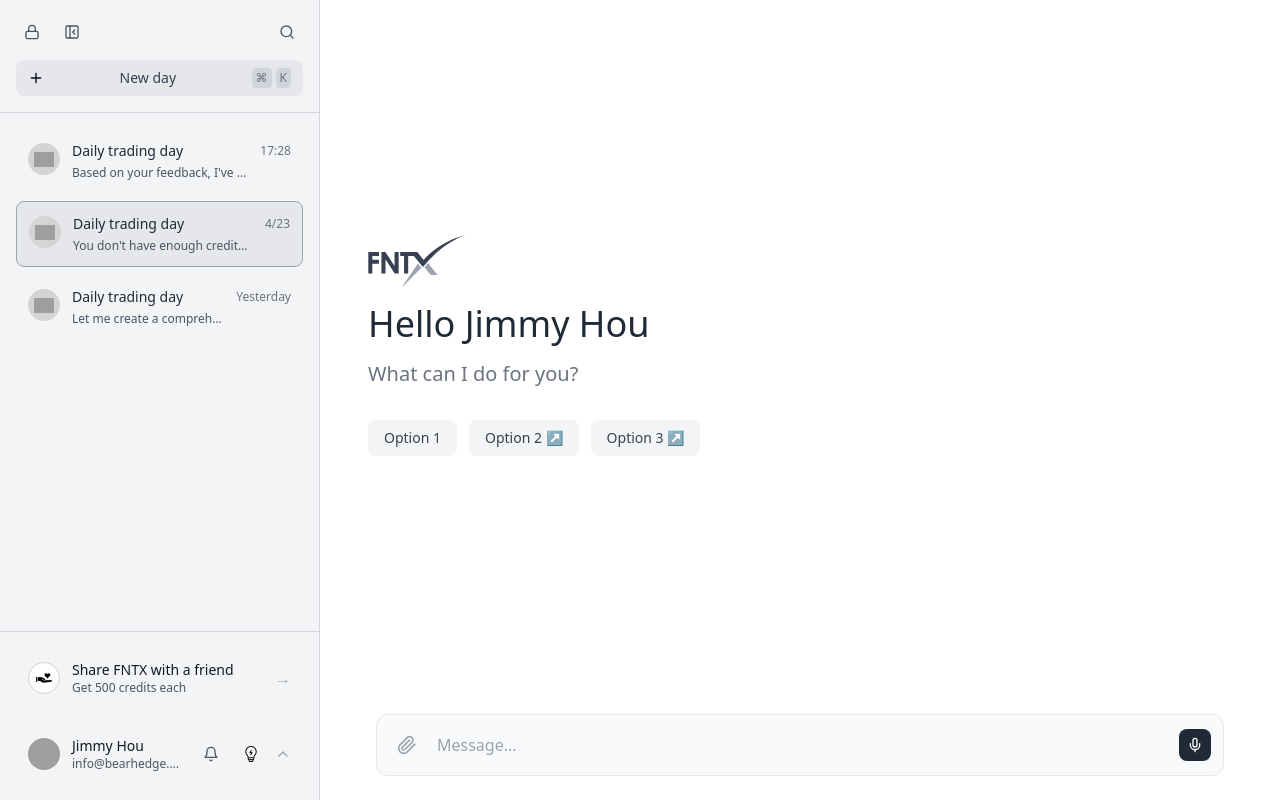
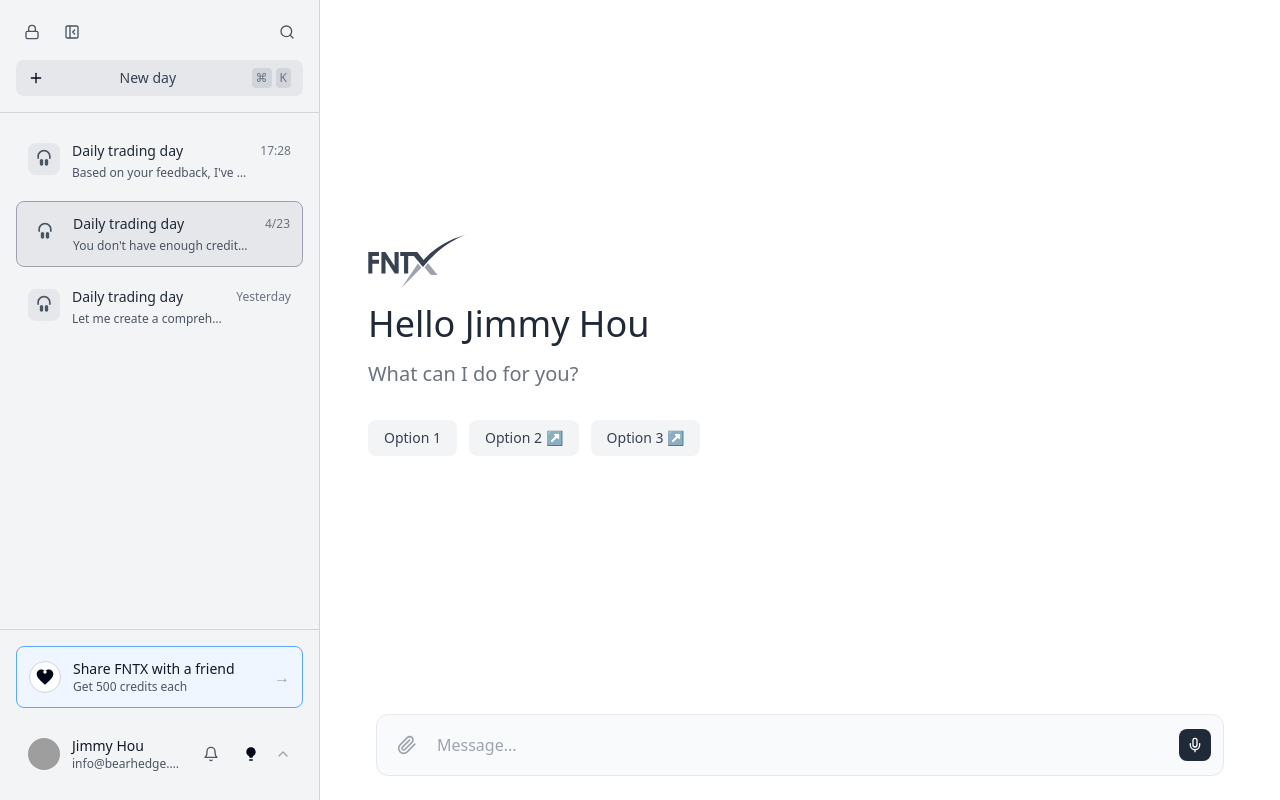
Before and after one commit to bearhedge/fntx-ai-v8, a React (Vite) app: page / in a window 1280 px wide. Built offline with nearby package versions, Linux system fonts and the light colour scheme; grey boxes are pictures that could not be loaded.

Commit message:
Fix UI and add Share FNTX section
- Fixed chat history icon display.
- Implemented Share FNTX with a friend section.
- Fixed alignment issues in the Share FNTX dialog.
- Updated UI to match the provided screenshots.

```diff
--- a/src/components/Layout/ShareSection.tsx
+++ b/src/components/Layout/ShareSection.tsx
@@ -14,13 +14,10 @@ export const ShareSection = ({
   const [isOpen, setIsOpen] = useState(false);
 
   const HandHeartIcon = () => (
-    <div className="w-6 h-6 flex items-center justify-center">
-      <img
-        src="/lovable-uploads/74deb9a2-253e-47ac-a98c-f1767624e468.png"
-        alt="Hand Heart"
-        className="w-5 h-5"
-      />
-    </div>
+    <svg width="20" height="20" viewBox="0 0 24 24" fill="none" xmlns="http://www.w3.org/2000/svg">
+      <path d="M12 21.35l-1.45-1.32C5.4 15.36 2 12.28 2 8.5 2 5.42 4.42 3 7.5 3c1.74 0 3.41.81 4.5 2.09C13.09 3.81 14.76 3 16.5 3 19.58 3 22 5.42 22 8.5c0 3.78-3.4 6.86-8.55 11.54L12 21.35z" fill="currentColor"/>
+      <path d="M10 6c0-1.1.9-2 2-2s2 .9 2 2-.9 2-2 2-2-.9-2-2z" fill="white"/>
+    </svg>
   );
 
   if (isCollapsed) {
@@ -38,22 +35,21 @@ export const ShareSection = ({
     <>
       <button
         onClick={() => setIsOpen(true)}
-        className="w-full flex items-center space-x-3 p-3 rounded-lg hover:bg-gray-200 transition-colors text-left"
+        className="w-full flex items-center space-x-3 p-3 rounded-lg hover:bg-gray-200 transition-colors text-left border border-blue-400 bg-blue-50"
       >
         <div className="w-8 h-8 rounded-full bg-white border border-gray-300 flex items-center justify-center flex-shrink-0">
           <HandHeartIcon />
         </div>
         <div className="flex-1 min-w-0">
-          <p className="text-sm text-gray-900 font-light">Share FNTX with a friend</p>
+          <p className="text-sm text-gray-900 font-medium">Share FNTX with a friend</p>
           <p className="text-xs text-gray-600 font-light">Get 500 credits each</p>
         </div>
         <span className="text-gray-400">→</span>
       </button>
 
       <Dialog open={isOpen} onOpenChange={setIsOpen}>
-        <DialogContent className="max-w-md mx-auto bg-white rounded-2xl shadow-xl border-0 p-0 overflow-hidden">
-          <div className="relative">
-            <DialogHeader className="text-center p-6 pb-4">
+        <DialogContent className="max-w-md mx-auto bg-white rounded-2xl shadow-xl border-0 p-6">
+          <DialogHeader className="text-center mb-6">
             <DialogTitle className="flex items-center justify-center mb-4">
               <img
                 src="/lovable-uploads/b85318d4-56bb-4df5-bebf-97205c24e092.png"
@@ -61,43 +57,39 @@ export const ShareSection = ({
                 className="h-8"
               />
             </DialogTitle>
+            <p className="text-gray-600 text-center">Refer a friend, get 500 credits each</p>
           </DialogHeader>
 
-            <div className="px-6 pb-6 space-y-6">
-              <p className="text-gray-600 text-center text-sm">Refer a friend, get 500 credits each</p>
-
           <div className="space-y-4">
-                <div className="flex justify-between items-center text-sm text-gray-500 px-4">
+            <div className="grid grid-cols-3 gap-4 text-sm text-gray-600 px-2">
               <span>Invitation code</span>
-                  <span>Friends invited</span>
-                  <span>Share</span>
+              <span className="text-center">Friends invited</span>
+              <span className="text-right">Share</span>
             </div>
 
-                <div className="flex items-center justify-between p-4 bg-gray-50 rounded-lg">
+            <div className="grid grid-cols-3 gap-4 items-center p-3 bg-gray-50 rounded-lg">
               <span className="font-mono text-sm font-medium text-gray-900">FXBXHKSL8XR7</span>
-                  <span className="text-sm text-gray-600">1 / 1</span>
-                  <div className="flex space-x-2">
-                    <Button variant="ghost" size="sm" className="h-8 w-8 p-0 hover:bg-gray-200">
-                      <Copy className="w-4 h-4 text-gray-600" />
+              <span className="text-sm text-gray-600 text-center">1 / 1</span>
+              <div className="flex justify-end space-x-2">
+                <Button variant="ghost" size="sm" className="h-8 w-8 p-0">
+                  <Copy className="w-4 h-4" />
                 </Button>
-                    <Button variant="ghost" size="sm" className="h-8 w-8 p-0 hover:bg-gray-200">
-                      <Mail className="w-4 h-4 text-gray-600" />
+                <Button variant="ghost" size="sm" className="h-8 w-8 p-0">
+                  <Mail className="w-4 h-4" />
                 </Button>
               </div>
             </div>
 
-                <div className="flex items-center justify-between p-4 bg-gray-50 rounded-lg">
+            <div className="grid grid-cols-3 gap-4 items-center p-3 bg-gray-50 rounded-lg">
               <span className="font-mono text-sm font-medium text-gray-900">L05OUHWNAXE7W9</span>
-                  <span className="text-sm text-gray-600">1 / 1</span>
-                  <div className="flex space-x-2">
-                    <Button variant="ghost" size="sm" className="h-8 w-8 p-0 hover:bg-gray-200">
-                      <Copy className="w-4 h-4 text-gray-600" />
+              <span className="text-sm text-gray-600 text-center">1 / 1</span>
+              <div className="flex justify-end space-x-2">
+                <Button variant="ghost" size="sm" className="h-8 w-8 p-0">
+                  <Copy className="w-4 h-4" />
                 </Button>
-                    <Button variant="ghost" size="sm" className="h-8 w-8 p-0 hover:bg-gray-200">
-                      <Mail className="w-4 h-4 text-gray-600" />
+                <Button variant="ghost" size="sm" className="h-8 w-8 p-0">
+                  <Mail className="w-4 h-4" />
                 </Button>
-                  </div>
-                </div>
               </div>
             </div>
           </div>
--- a/src/components/Layout/Sidebar.tsx
+++ b/src/components/Layout/Sidebar.tsx
@@ -1,4 +1,3 @@
-
 import React, { useState, useEffect } from 'react';
 import { MessageSquare, Plus, User, ChevronUp, Settings, Home, Mail, LogOut, PanelLeftClose, PanelLeftOpen, Search, Lock, Unlock, Bell, Zap } from 'lucide-react';
 import { DropdownMenu, DropdownMenuContent, DropdownMenuItem, DropdownMenuSeparator, DropdownMenuTrigger } from "@/components/ui/dropdown-menu";
@@ -86,19 +85,18 @@ export const Sidebar = () => {
   const sidebarWidth = isCollapsed ? 'w-16' : 'w-80';
 
   const BrainIcon = ({ size = 'w-6 h-6' }: { size?: string }) => (
-    <img
-      src="/lovable-uploads/36eba53a-5a74-47ad-afbf-62a1bb18d274.png"
-      alt="Brain"
-      className={`${size} object-contain filter grayscale`}
-    />
+    <svg className={size} viewBox="0 0 24 24" fill="none" xmlns="http://www.w3.org/2000/svg">
+      <path d="M12 3C8.68629 3 6 5.68629 6 9V11C6 11.5523 5.55228 12 5 12C4.44772 12 4 11.5523 4 11V9C4 4.58172 7.58172 1 12 1C16.4183 1 20 4.58172 20 9V11C20 11.5523 19.5523 12 19 12C18.4477 12 18 11.5523 18 11V9C18 5.68629 15.3137 3 12 3Z" fill="currentColor"/>
+      <path d="M7 14C7 12.8954 7.89543 12 9 12C10.1046 12 11 12.8954 11 14V18C11 19.1046 10.1046 20 9 20C7.89543 20 7 19.1046 7 18V14Z" fill="currentColor"/>
+      <path d="M13 14C13 12.8954 13.8954 12 15 12C16.1046 12 17 12.8954 17 14V18C17 19.1046 16.1046 20 15 20C13.8954 20 13 19.1046 13 18V14Z" fill="currentColor"/>
+    </svg>
   );
 
   const LightbulbIcon = ({ size = 'w-4 h-4' }: { size?: string }) => (
-    <img
-      src="/lovable-uploads/becb3edb-5184-4dbe-943e-630073331215.png"
-      alt="Lightbulb"
-      className={`${size} object-contain`}
-    />
+    <svg className={size} viewBox="0 0 24 24" fill="none" xmlns="http://www.w3.org/2000/svg">
+      <path d="M9 21C9 21.5523 9.44772 22 10 22H14C14.5523 22 15 21.5523 15 21C15 20.4477 14.5523 20 14 20H10C9.44772 20 9 20.4477 9 21Z" fill="currentColor"/>
+      <path d="M12 2C8.13401 2 5 5.13401 5 9C5 11.3891 6.26156 13.4894 8.14061 14.7094C8.60827 15.0398 8.99022 15.4616 9.26773 15.9438C9.54525 16.426 9.71171 16.9564 9.75826 17.5H14.2417C14.2883 16.9564 14.4547 16.426 14.7323 15.9438C15.0098 15.4616 15.3917 15.0398 15.8594 14.7094C17.7384 13.4894 19 11.3891 19 9C19 5.13401 15.866 2 12 2Z" fill="currentColor"/>
+    </svg>
   );
 
   return (
@@ -158,14 +156,14 @@ export const Sidebar = () => {
                 key={chat.id}
                 className={`w-full p-2 rounded-lg transition-colors mb-2 ${chat.active ? 'bg-gray-200 border border-gray-400' : 'hover:bg-gray-200'}`}
               >
-                <div className="w-6 h-6 rounded-full bg-gray-600 text-white text-xs flex items-center justify-center mx-auto">
+                <div className="w-6 h-6 rounded-lg bg-gray-200 text-gray-600 text-xs flex items-center justify-center mx-auto">
                   <BrainIcon size="w-4 h-4" />
                 </div>
               </button>
             ))}
           </div>
 
-          {/* Collapsed user profile with share and icons */}
+          {/* Collapsed user profile */}
           <div className="border-t border-gray-300 p-2 space-y-2">
             {/* Share section when collapsed */}
             <ShareSection isCollapsed={true} />
@@ -272,7 +270,7 @@ export const Sidebar = () => {
                   key={chat.id}
                   className={`w-full flex items-start space-x-3 p-3 rounded-lg text-left transition-colors ${chat.active ? 'bg-gray-200 border border-gray-400' : 'hover:bg-gray-200'}`}
                 >
-                  <div className="w-8 h-8 rounded-full text-white text-xs flex items-center justify-center flex-shrink-0 mt-0.5 bg-neutral-300">
+                  <div className="w-8 h-8 rounded-lg bg-gray-200 text-gray-600 text-xs flex items-center justify-center flex-shrink-0 mt-0.5">
                     <BrainIcon size="w-5 h-5" />
                   </div>
                   <div className="flex-1 min-w-0">
```
Lines whose indentation alone changed are shown as unchanged.
